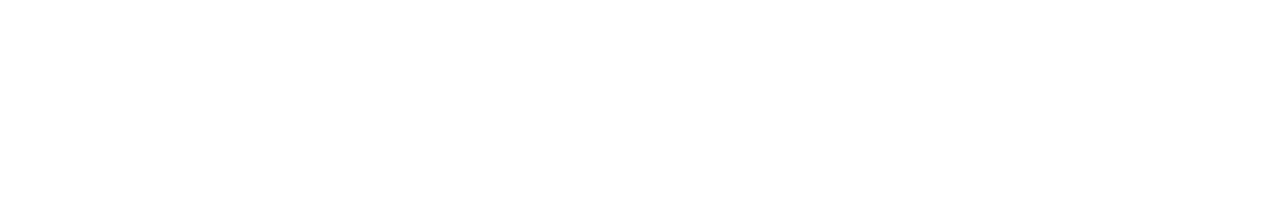
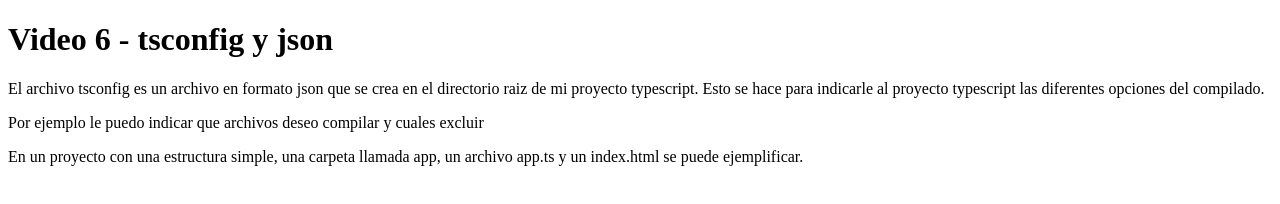
Before and after one commit to justinerivas/youtube2, a plain HTML site: page index.html in a window 1280 px wide. Drawn offline with Linux system fonts and the light colour scheme.

Commit message:
escribiendo html

```diff
--- a/index.html
+++ b/index.html
@@ -4,9 +4,15 @@
     <meta charset="UTF-8">
     <meta http-equiv="X-UA-Compatible" content="IE=edge">
     <meta name="viewport" content="width=device-width, initial-scale=1.0">
-    <title>Document</title>
+    <title>video6-tsconfig</title>
 </head>
 <body>
+    <h1>Video 6 - tsconfig y json</h1>
+    <p>El archivo tsconfig es un archivo en formato json que se crea en el directorio raiz de mi proyecto typescript.
+     Esto se hace para indicarle al proyecto typescript las diferentes opciones del compilado.</p>
+     <p>Por ejemplo le puedo indicar que archivos deseo compilar y cuales excluir
+     </p>
+     <p>En un proyecto con una estructura simple, una carpeta llamada app, un archivo app.ts y un index.html se puede ejemplificar.</p>
 
 </body>
 </html>
```
